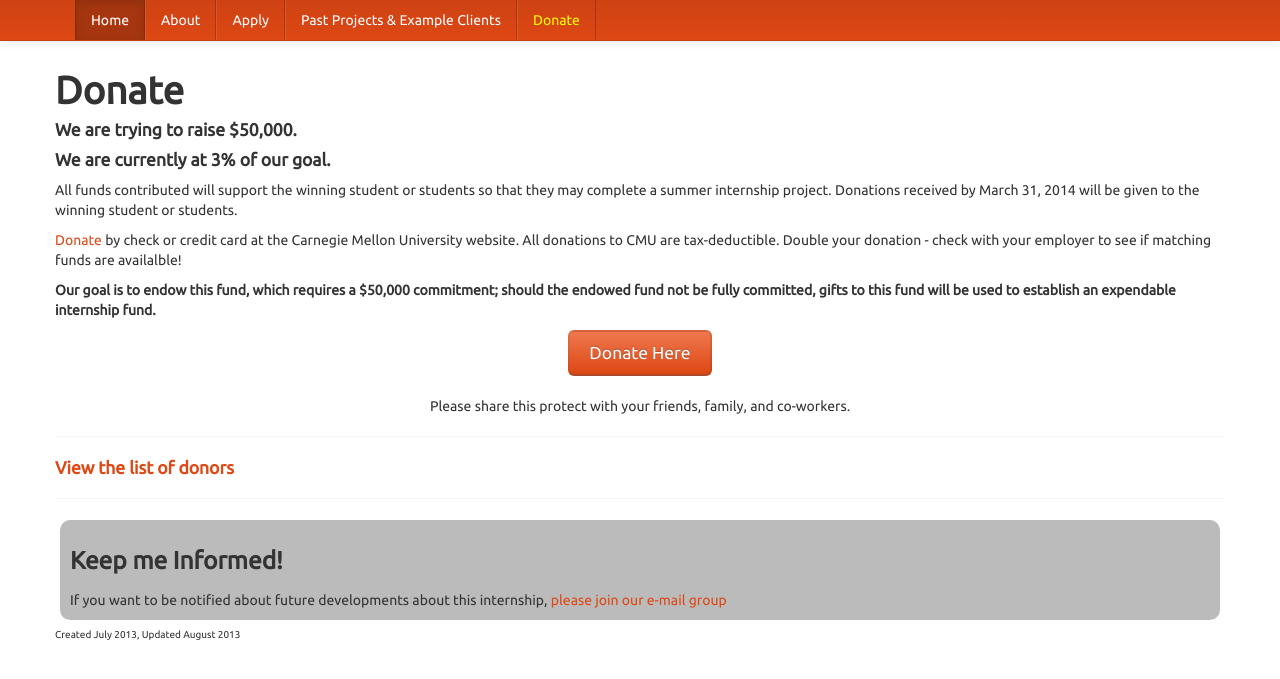
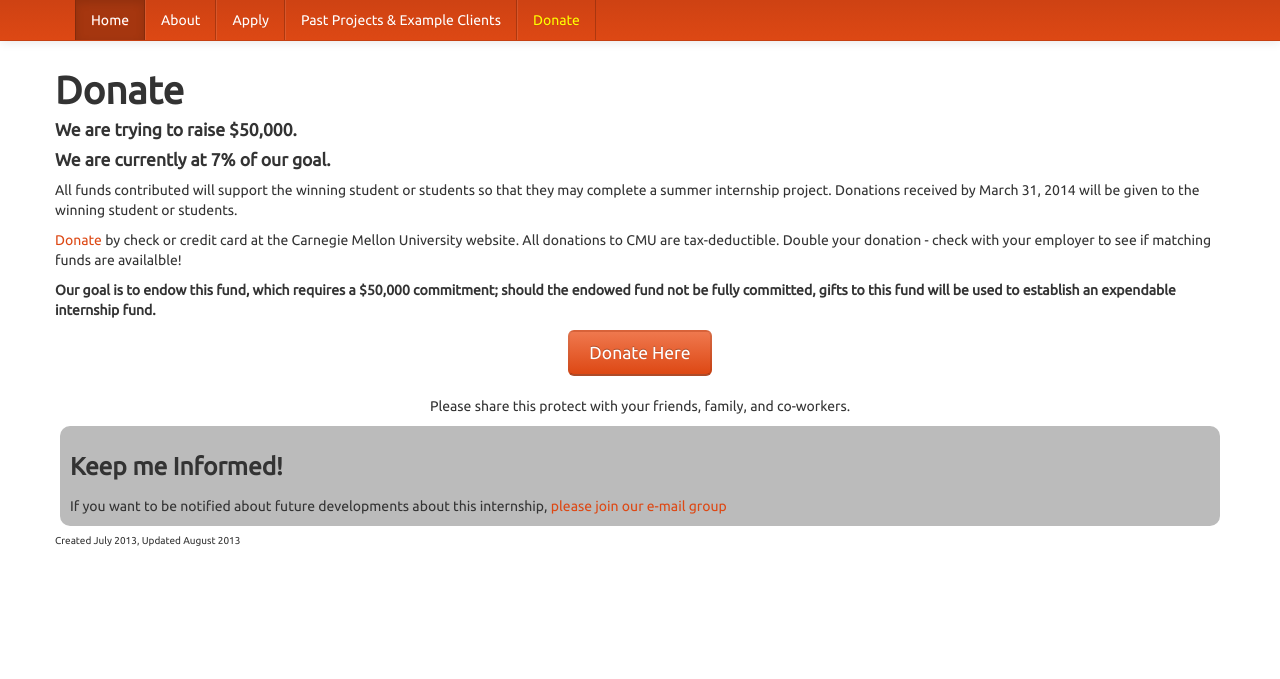
Before and after one commit to evantahler/lbe-internship.com, a Jekyll site: the page built from pages/donate.md, in a window 1280 px wide. Shown: the top 679 px of the page. Built offline with Jekyll 4.4.1, drawn with Linux system fonts in a browser that asks for light colours.

Commit message:
no donors, 7%

```diff
--- a/pages/donate.md
+++ b/pages/donate.md
@@ -6,7 +6,7 @@ title: Donate
 # Donate
 
 #### We are trying to raise **$50,000**.
-#### We are currently at **3%** of our goal.
+#### We are currently at **7%** of our goal.
 
 All funds contributed will support the winning student or students so that they may complete a summer internship project.  Donations received by March 31, 2014 will be given to the winning student or students.
 
@@ -25,9 +25,3 @@ All funds contributed will support the winning student or students so that they
 
   <p>Please share this protect with your friends, family, and co-workers.</p>
 </div>
-
----
-
-#### [View the list of donors](/pages/donors.html)
-
----
```
Also changed, not shown: pages/about.md (+0 -6 lines).
